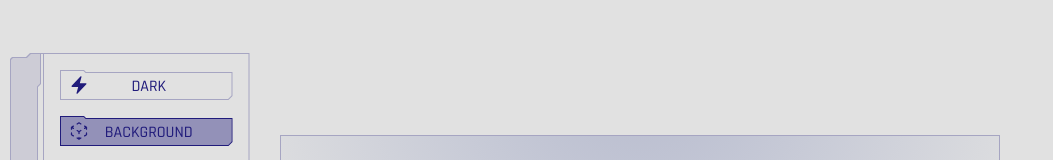
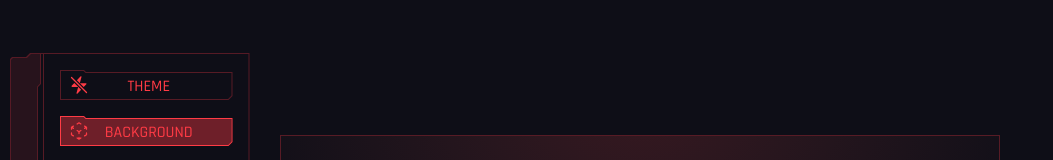
Before and after one commit to MGSimard/mdpvss, a React (Vite) app: page / in a window 1280 px wide. Shown: the part 223-383 px from the top of the page, without its empty margins (0-1053 px from the left). Built offline with nearby package versions, Linux system fonts and the light colour scheme.

Commit message:
Fixup theme icons, order, default theme, aria

```diff
--- a/src/App.tsx
+++ b/src/App.tsx
@@ -1,6 +1,5 @@
 import { Toolbar } from "@/components/Toolbar/Toolbar";
 import { Canvas } from "@/components/Canvas";
-import { Debug } from "@/components/Debug";
 import { ResizableCanvasWrapper } from "@/components/ResizableCanvasWrapper";
 
 function App() {
@@ -14,7 +13,6 @@ function App() {
         <ResizableCanvasWrapper>
           <Canvas />
         </ResizableCanvasWrapper>
-        {/* <Debug /> */}
       </main>
     </>
   );
--- a/src/components/Icons.tsx
+++ b/src/components/Icons.tsx
@@ -58,3 +58,11 @@ export function IconBolt(props: React.SVGProps<SVGSVGElement>) {
     </svg>
   );
 }
+
+export function IconBoltSlash(props: React.SVGProps<SVGSVGElement>) {
+  return (
+    <svg xmlns="http://www.w3.org/2000/svg" viewBox="0 0 24 24" fill="currentColor" {...props}>
+      <path d="m20.798 11.012-3.188 3.416L9.462 6.28l4.24-4.542a.75.75 0 0 1 1.272.71L12.982 9.75h7.268a.75.75 0 0 1 .548 1.262ZM3.202 12.988 6.39 9.572l8.148 8.148-4.24 4.542a.75.75 0 0 1-1.272-.71l1.992-7.302H3.75a.75.75 0 0 1-.548-1.262ZM3.53 2.47a.75.75 0 0 0-1.06 1.06l18 18a.75.75 0 1 0 1.06-1.06l-18-18Z" />
+    </svg>
+  );
+}
--- a/src/components/Toolbar/ToggleDarkMode.tsx
+++ /dev/null
@@ -1,20 +0,0 @@
-import { useTheme } from "next-themes";
-import { IconBolt } from "@/components/Icons";
-
-export function ToggleDarkMode() {
-  const { theme, setTheme } = useTheme();
-
-  return (
-    <button
-      type="button"
-      className="setting"
-      aria-label="Dark mode"
-      role="switch"
-      aria-checked={theme === "dark"}
-      onClick={() => setTheme(theme === "dark" ? "light" : "dark")}>
-      <span>
-        <IconBolt aria-hidden="true" /> DARK
-      </span>
-    </button>
-  );
-}
--- /dev/null
+++ b/src/components/Toolbar/ToggleTheme.tsx
@@ -0,0 +1,21 @@
+import { useTheme } from "next-themes";
+import { IconBolt, IconBoltSlash } from "@/components/Icons";
+
+export function ToggleTheme() {
+  const { theme, setTheme } = useTheme();
+
+  return (
+    <button
+      type="button"
+      className="setting"
+      aria-label={`Toggle theme (current: ${theme})`}
+      role="switch"
+      aria-checked={theme === "light"}
+      onClick={() => setTheme(theme === "light" ? "dark" : "light")}>
+      <span>
+        {theme === "light" ? <IconBolt aria-hidden="true" /> : <IconBoltSlash aria-hidden="true" />}
+        THEME
+      </span>
+    </button>
+  );
+}
--- a/src/components/Toolbar/Toolbar.tsx
+++ b/src/components/Toolbar/Toolbar.tsx
@@ -5,7 +5,7 @@ import { Draggable } from "gsap/Draggable";
 import { Flip } from "gsap/Flip";
 import { InertiaPlugin } from "gsap/InertiaPlugin";
 import { CyclePadding } from "./CyclePadding";
-import { ToggleDarkMode } from "./ToggleDarkMode";
+import { ToggleTheme } from "./ToggleTheme";
 import { ToggleBackground } from "./ToggleBackground";
 import { ToggleLineNumbers } from "./ToggleLineNumbers";
 import { TogglePreview } from "./TogglePreview";
@@ -33,7 +33,7 @@ export function Toolbar() {
           <div id="toolbar-left-inner"></div>
         </div>
         <div id="toolbar-right">
-          <ToggleDarkMode />
+          <ToggleTheme />
           <ToggleBackground />
           <ToggleLineNumbers />
           <CyclePadding />
--- a/src/main.tsx
+++ b/src/main.tsx
@@ -7,7 +7,7 @@ import "@/styles/fonts.css";
 
 createRoot(document.getElementById("root")!).render(
   <StrictMode>
-    <ThemeProvider disableTransitionOnChange>
+    <ThemeProvider disableTransitionOnChange defaultTheme="dark">
       <App />
     </ThemeProvider>
   </StrictMode>
```
